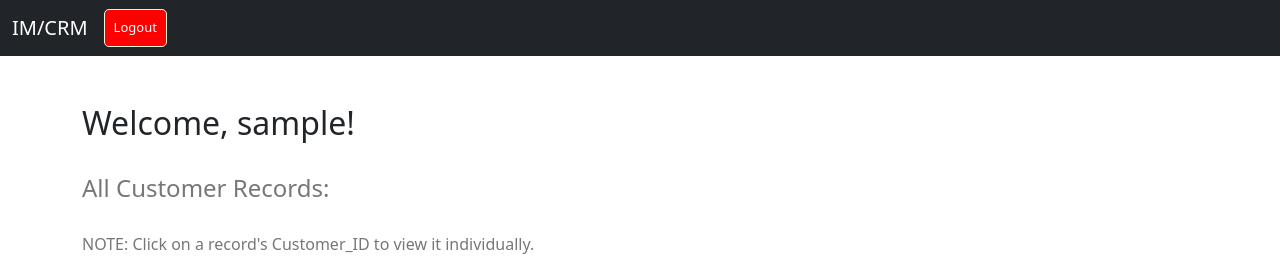
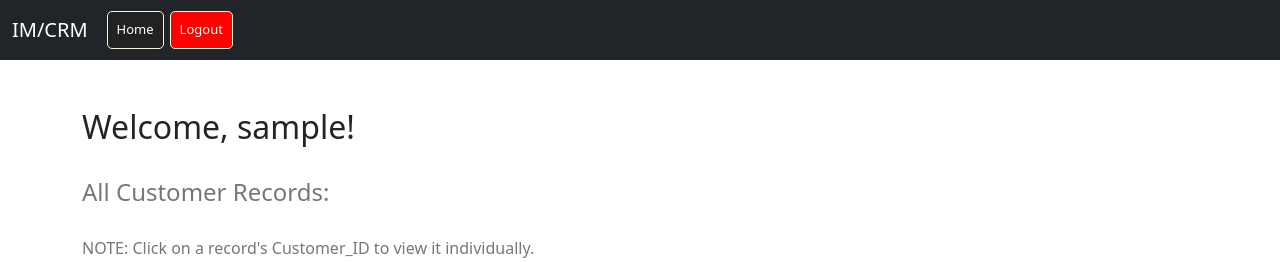
Before and after one commit to paulaji/IM-CRM, a Django app: page / in a window 1280 px wide. Shown: the top 262 px of the page. Run offline with Django 4.2, Linux system fonts and the light colour scheme; the visitor is signed in with stand-in values (Sample User, id 1); data that the repository does not hold is empty.

Commit message:
Update navbar.html

```diff
--- a/imcrm/website/templates/navbar.html
+++ b/imcrm/website/templates/navbar.html
@@ -18,6 +18,26 @@
         <!-- adding the logout button to the navbar -->
         <!-- going to write logic such that only if a user is logged in, the logout button will appear -->
         {% if user.is_authenticated %}
+        <!-- adding a home button such that users can navigate to the home page -->
+        <li class="nav-item">
+          <button
+            style="
+              background-color: #222;
+              border: 1px solid beige;
+              padding: 0px 1px;
+              border-radius: 5px;
+              margin: 3px;
+            "
+          >
+            <a
+              class="nav-link"
+              href="{% url 'home' %}"
+              style="color: #fff; font-size: small"
+              >Home</a
+            >
+          </button>
+        </li>
+        <!-- adding the logout button if user is logged in -->
         <li class="nav-item">
           <button
             style="
@@ -25,6 +45,7 @@
               border: 1px solid beige;
               padding: 0px 1px;
               border-radius: 5px;
+              margin: 3px;
             "
           >
             <a
```
